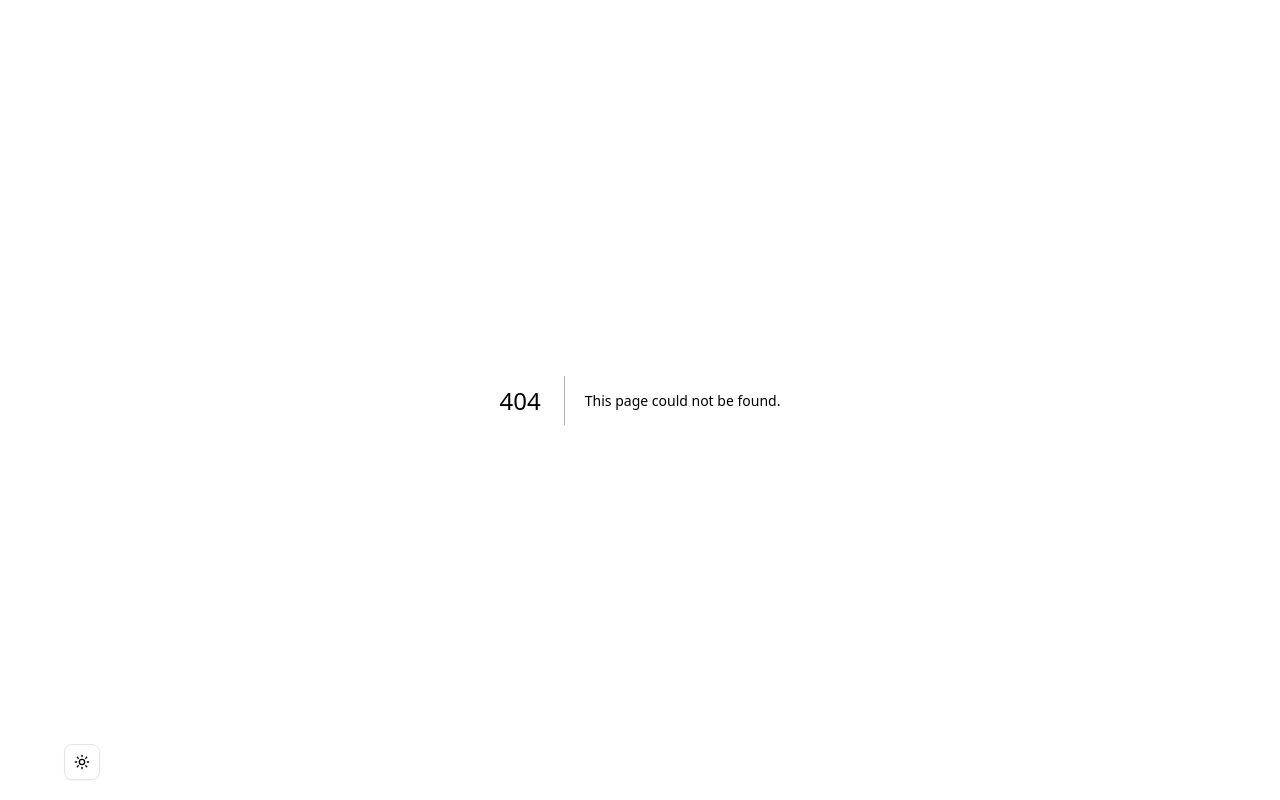
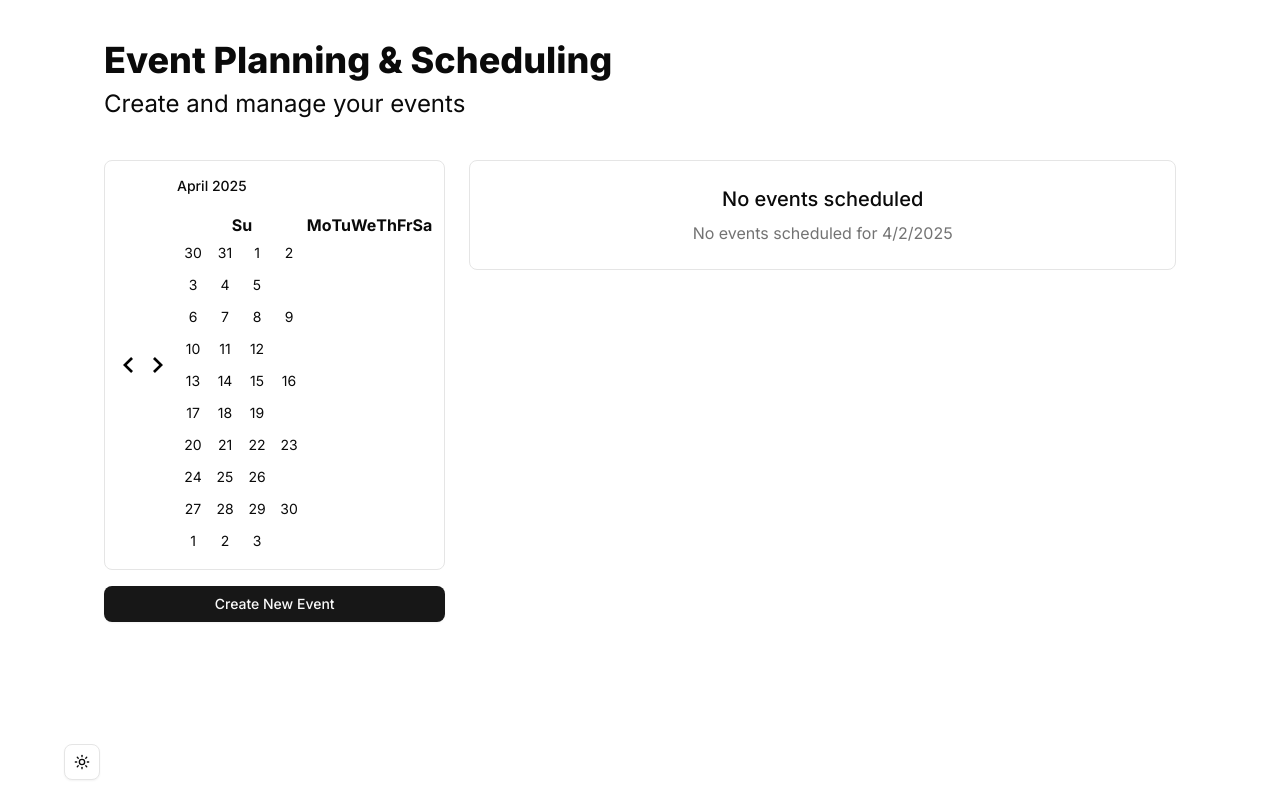
Before and after one commit to AbdelrahmanWM/EventFusion, a Next.js app in the folder Client/: page /event-planning in a window 1280 px wide. Before the commit this address had no page. Built offline with nearby package versions, Linux system fonts and the light colour scheme.

Commit message:
add event planning page and link from home page

```diff
--- /dev/null
+++ b/Client/src/app/event-planning/page.tsx
@@ -0,0 +1,5 @@
+import EventPlanning from "@/app/components/EventPlanning";
+
+export default function EventPlanningPage() {
+  return <EventPlanning />;
+}
--- a/Client/src/app/page.tsx
+++ b/Client/src/app/page.tsx
@@ -14,7 +14,6 @@ import {
 } from "lucide-react"
 
 import Hero from "../public/images/hero.png"
-import ModeToggle from "./components/ModeToggle"
 
 export default function HomePage() {
   return (
@@ -98,6 +97,7 @@ export default function HomePage() {
               </div>
             </div>
             <div className="mx-auto grid max-w-5xl gap-6 py-12 md:grid-cols-2 lg:grid-cols-3">
+            <Link href="/event-planning">
                 <div className="flex flex-col items-center space-y-2 rounded-lg border p-5">
                   <Calendar className="h-12 w-12 text-primary" />
                   <h3 className="text-xl font-bold">Event Planning & Scheduling</h3>
@@ -105,6 +105,7 @@ export default function HomePage() {
                     Create detailed event agendas, manage venue bookings, and integrate with calendars.
                   </p>
                 </div>
+             </Link>
               <div className="flex flex-col items-center space-y-2 rounded-lg border p-6">
                 <Users className="h-12 w-12 text-primary" />
                 <h3 className="text-xl font-bold">Stakeholder Management</h3>
```
Lines whose indentation alone changed are shown as unchanged.
